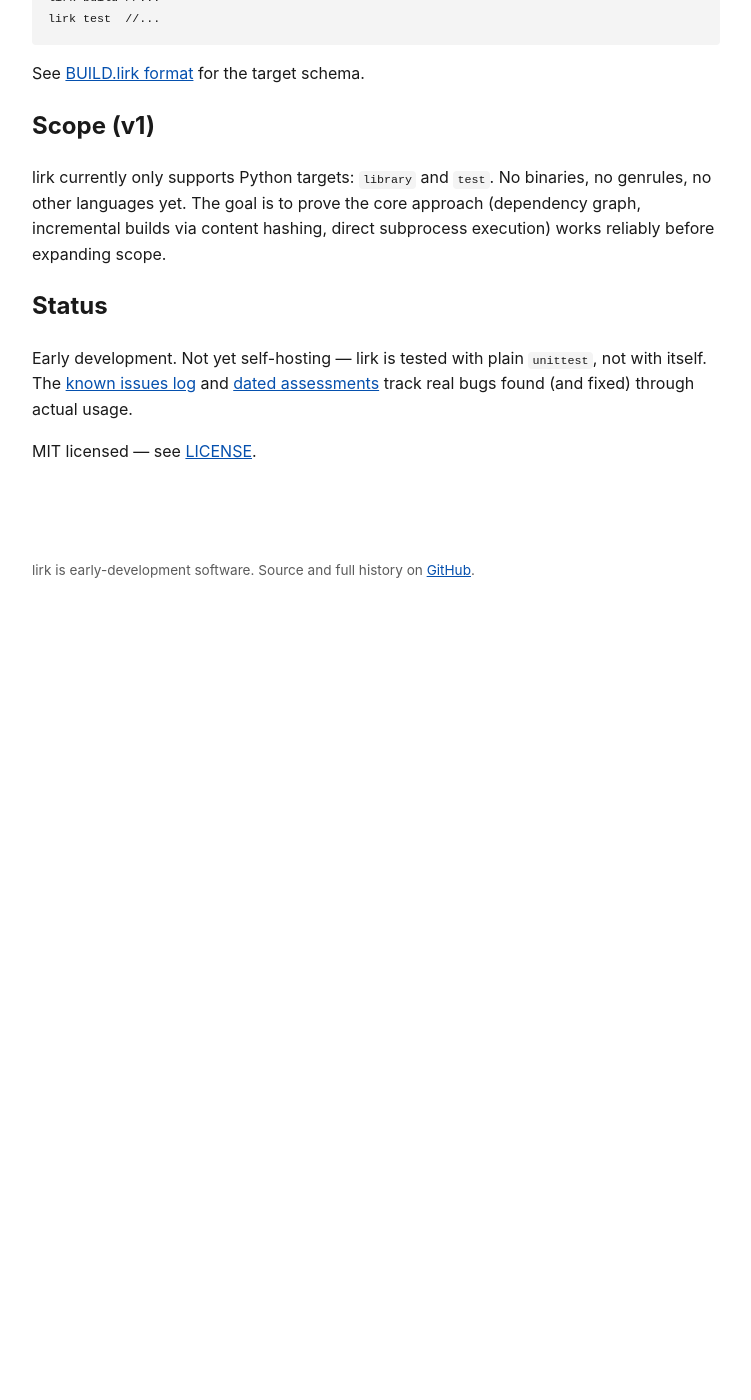
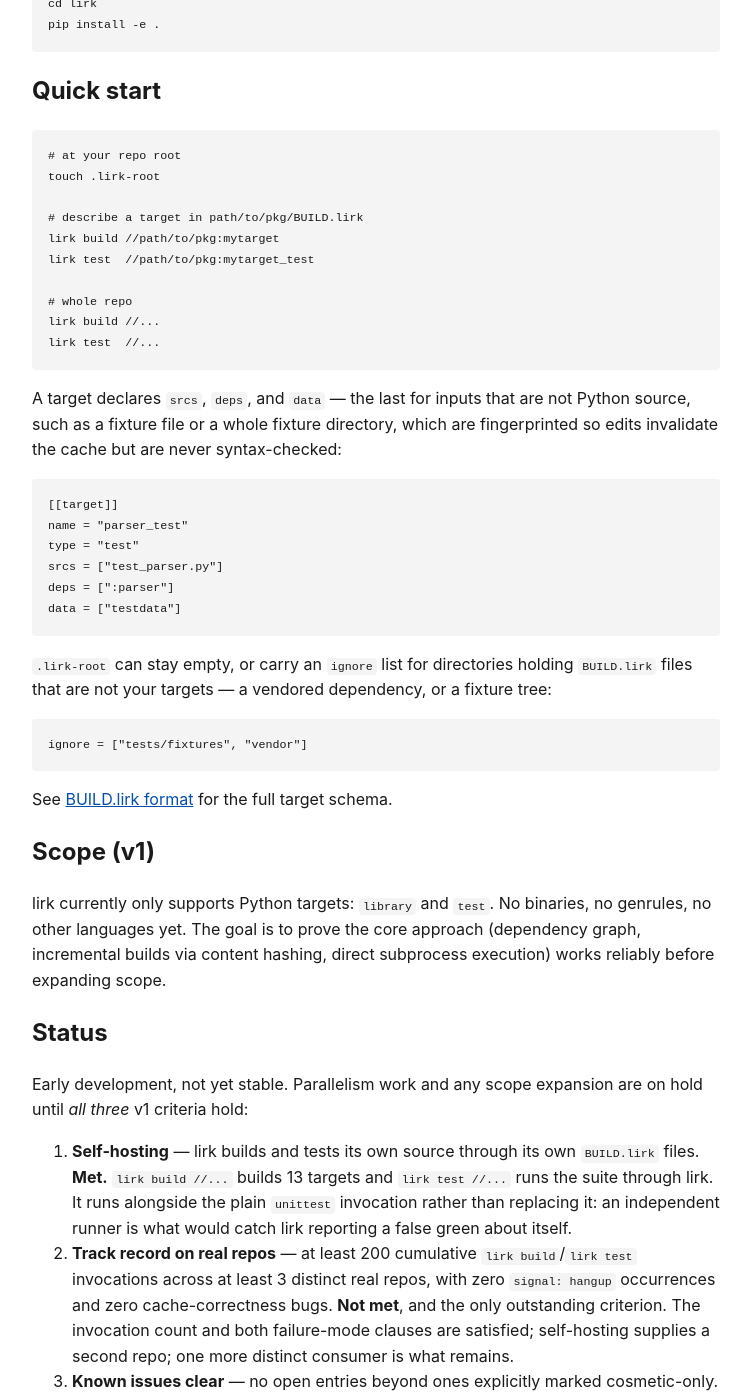
Before and after one commit to socitt/lirk, a Jekyll site: the page built from docs/index.md, in a window 1280 px wide and 1400 px high, scrolled down 1156 px. Shown: the whole window, without its empty margins (264-1015 px from the left). Built offline with Jekyll 4.4.1, drawn with Linux system fonts in a browser that asks for light colours; before the commit the page ends 1786 px from its top, so only the background shows below that; some of the changed text lies outside the part shown.

Commit message:
Refresh the published overview and record the closed backlog
D1 -- docs/index.md had drifted badly. It still announced "Not yet
self-hosting", carried the vague "until serial execution is proven
stable" phrasing the README replaced months of decisions ago, had no
Installation section, and never mentioned `data` at all, let alone
`.lirk-root`'s ignore list. A published overview contradicting the repo
is worse than a thin one.

It now states the three v1 criteria with their honest status -- two
met, criterion 2 outstanding and specifically why -- rather than
restating a softer version of them, and links TASKS.md and DESIGN.md
for current state. Added Installation, a target example showing srcs /
deps / data, and the ignore list.

DESIGN.md: the cache section covers the PID'd temp file and says
plainly what concurrency guarantee that does and does not buy; the
run_test section covers both the timeout-continues behavior and the
zero-tests detection with the 3.11/3.12 exit-code reason. Fixture table
brought up to date -- it was missing seven fixtures added across this
session's work.

TASKS.md: L1, L2, L5, D1 closed, L3 rewritten as knowingly partial. The
LOW section is otherwise empty. Next actions are down to two items,
both of which need input that isn't in the repo: a third consumer repo,
and the upstream iSH-AOK issue URL for D2.

Co-Authored-By: Claude Opus 5 <noreply@anthropic.com>

````diff
--- a/docs/index.md
+++ b/docs/index.md
@@ -30,12 +30,29 @@ contributing to the original failure. Concretely, lirk:
 - Never splits test execution into a "run, write results to a file,
   read the file back" sequence.
 - Runs builds serially in v1 — no per-action process groups, no
-  parallelism, until serial execution is proven stable.
+  parallelism, until the v1 stability criteria below are met.
 
 That's a narrower, more conservative subprocess model than a
 general-purpose build tool needs — that's the point. See
 [How it works](how-it-works.html) for the target model and execution
 pipeline this trades in for.
+
+## Installation
+
+Requires Python 3.11 or newer and nothing else — no third-party
+dependencies.
+
+```sh
+pip install git+https://github.com/socitt/lirk.git
+```
+
+Or from a clone, for development:
+
+```sh
+git clone https://github.com/socitt/lirk.git
+cd lirk
+pip install -e .
+```
 
 ## Quick start
 
@@ -52,7 +69,29 @@ lirk build //...
 lirk test  //...
 ```
 
-See [BUILD.lirk format](build-format.html) for the target schema.
+A target declares `srcs`, `deps`, and `data` — the last for inputs that
+are not Python source, such as a fixture file or a whole fixture
+directory, which are fingerprinted so edits invalidate the cache but
+are never syntax-checked:
+
+```toml
+[[target]]
+name = "parser_test"
+type = "test"
+srcs = ["test_parser.py"]
+deps = [":parser"]
+data = ["testdata"]
+```
+
+`.lirk-root` can stay empty, or carry an `ignore` list for directories
+holding `BUILD.lirk` files that are not your targets — a vendored
+dependency, or a fixture tree:
+
+```toml
+ignore = ["tests/fixtures", "vendor"]
+```
+
+See [BUILD.lirk format](build-format.html) for the full target schema.
 
 ## Scope (v1)
 
@@ -64,8 +103,30 @@ expanding scope.
 
 ## Status
 
-Early development. Not yet self-hosting — lirk is tested with plain
-`unittest`, not with itself. The
+Early development, not yet stable. Parallelism work and any scope
+expansion are on hold until *all three* v1 criteria hold:
+
+1. **Self-hosting** — lirk builds and tests its own source through its
+   own `BUILD.lirk` files. **Met.** `lirk build //...` builds 13
+   targets and `lirk test //...` runs the suite through lirk. It runs
+   alongside the plain `unittest` invocation rather than replacing it:
+   an independent runner is what would catch lirk reporting a false
+   green about itself.
+2. **Track record on real repos** — at least 200 cumulative
+   `lirk build`/`lirk test` invocations across at least 3 distinct real
+   repos, with zero `signal: hangup` occurrences and zero
+   cache-correctness bugs. **Not met**, and the only outstanding
+   criterion. The invocation count and both failure-mode clauses are
+   satisfied; self-hosting supplies a second repo; one more distinct
+   consumer is what remains.
+3. **Known issues clear** — no open entries beyond ones explicitly
+   marked cosmetic-only. **Met.**
+
+These are deliberately non-subjective, replacing the vaguer "proven
+stable" language they grew out of. Current status is tracked in
+[TASKS.md](https://github.com/socitt/lirk/blob/main/docs/TASKS.md), and
+[DESIGN.md](https://github.com/socitt/lirk/blob/main/docs/DESIGN.md)
+carries the architecture. The
 [known issues log](https://github.com/socitt/lirk/blob/main/docs/KNOWN_ISSUES.md)
 and
 [dated assessments](https://github.com/socitt/lirk/tree/main/docs/assessments)
````
Also changed, not shown: docs/ACTIVE_SESSION.md (+9 -5 lines), docs/DESIGN.md (+29 -8 lines), docs/TASKS.md (+43 -48 lines).
